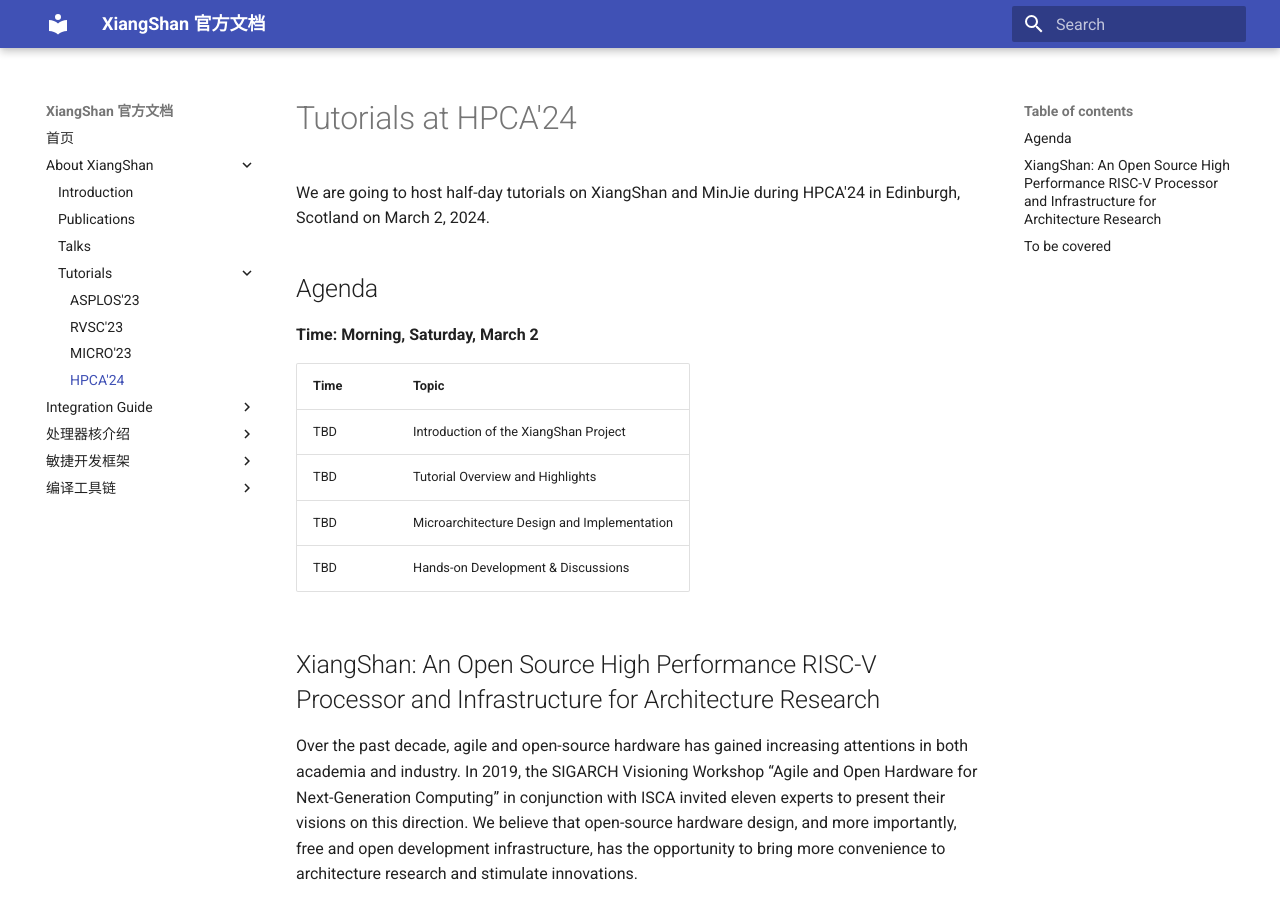
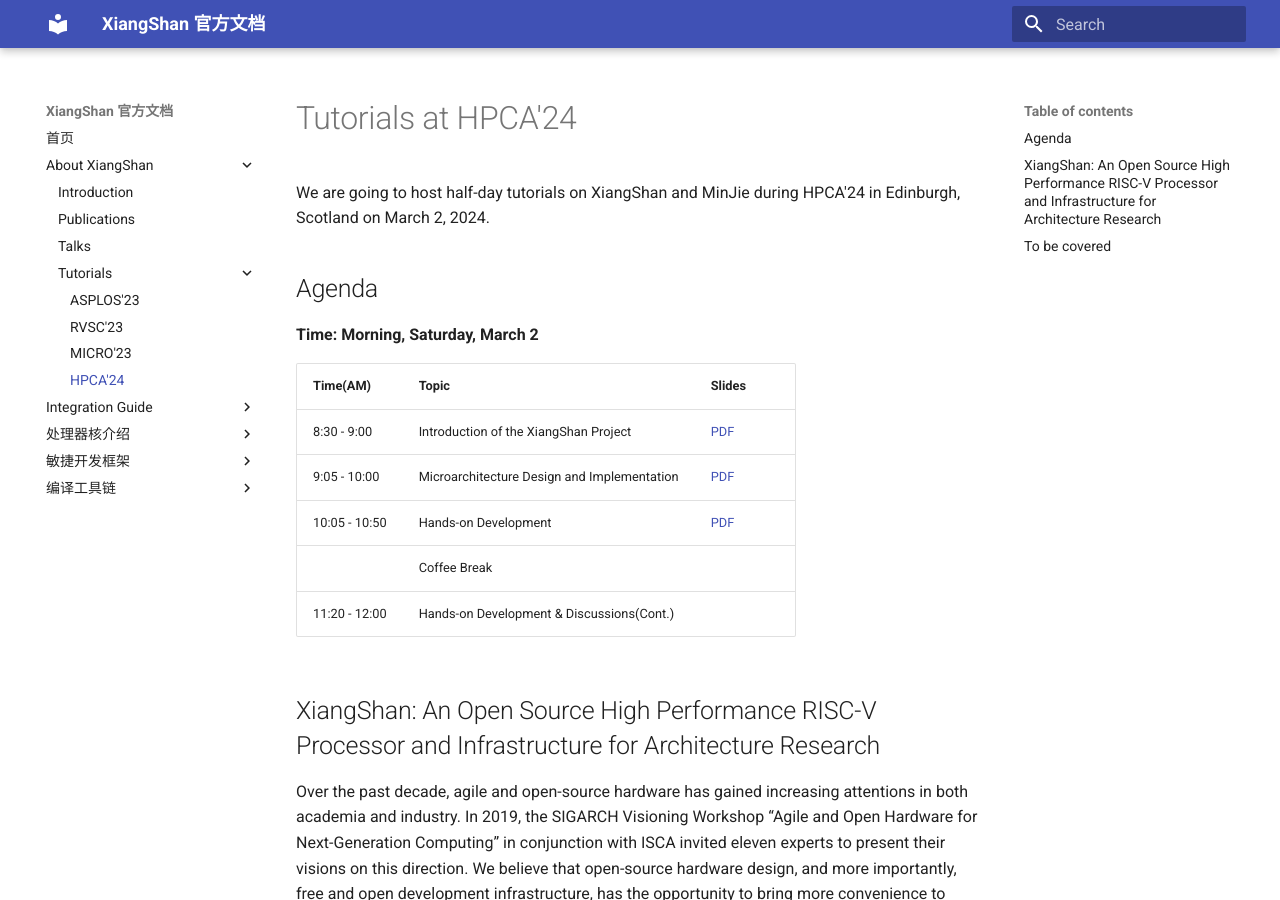
Before and after one commit to OpenXiangShan/XiangShan-doc, an MkDocs documentation site: the page built from docs/tutorials/hpca24.md, in a window 1280 px wide and 900 px high. Built offline with MkDocs 1.6.1 and Material for MkDocs 9.7.7, drawn with Linux system fonts in a browser that asks for light colours.

Commit message:
tutorial: add hpca'24 slides link to its news page

```diff
--- a/docs/tutorials/hpca24.md
+++ b/docs/tutorials/hpca24.md
@@ -8,12 +8,13 @@ We are going to host half-day tutorials on XiangShan and MinJie during HPCA'24 i
 
 **Time: Morning, Saturday, March 2**
 
-| Time | Topic                                       |
-| ---- | ------------------------------------------- |
-| TBD  | Introduction of the XiangShan Project       |
-| TBD  | Tutorial Overview and Highlights            |
-| TBD  | Microarchitecture Design and Implementation |
-| TBD  | Hands-on Development & Discussions          |
+| Time(AM) | Topic | Slides |
+| -------- | ----- | ------ |
+| 8:30 - 9:00    | Introduction of the XiangShan Project | [PDF](https://github.com/OpenXiangShan/XiangShan-doc/blob/main/tutorial/20240302-HPCA24-1-Introduction-XiangShan.pdf) |
+| 9:05 - 10:00   | Microarchitecture Design and Implementation | [PDF](https://github.com/OpenXiangShan/XiangShan-doc/blob/main/tutorial/20240302-HPCA24-2-Microarchitecture.pdf) |
+| 10:05 - 10:50  | Hands-on Development | [PDF](https://github.com/OpenXiangShan/XiangShan-doc/blob/main/tutorial/20240302-HPCA24-3-Dev-Tools.pdf) |
+| | Coffee Break | |
+| 11:20 - 12:00  | Hands-on Development & Discussions(Cont.) | |
 
 
 
```
